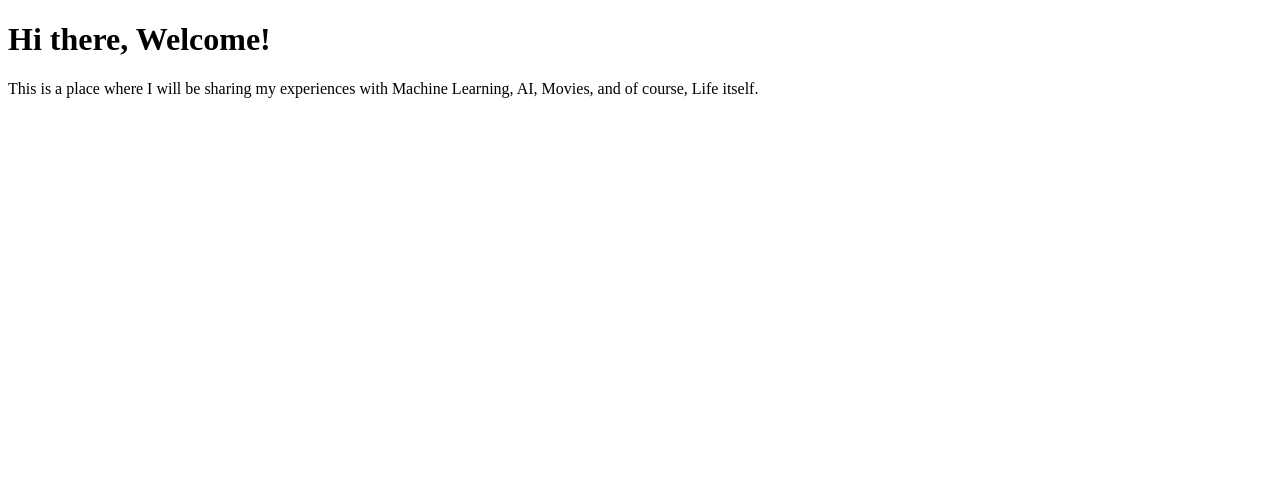
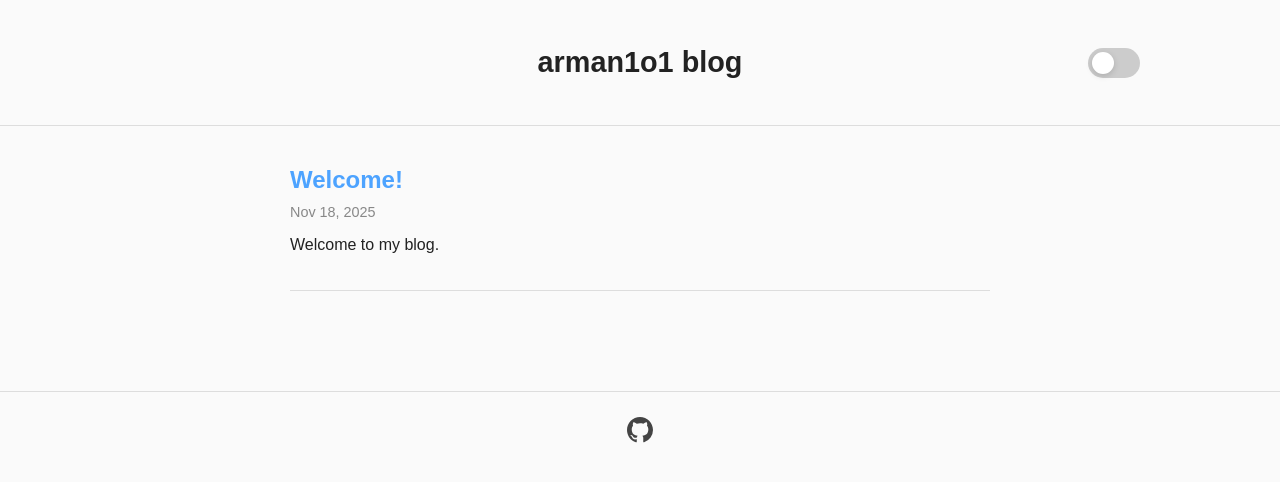
Before and after one commit to arman1o1/arman1o1.github.io, a plain HTML site: page index.html in a window 1280 px wide. Drawn offline with Linux system fonts and the light colour scheme.

Commit message:
Update index.html

```diff
--- a/index.html
+++ b/index.html
@@ -1,12 +1,47 @@
 <!DOCTYPE html>
 <html lang="en">
 <head>
-    <meta charset="UTF-8">
-    <meta name="viewport" content="width=device-width, initial-scale=1.0">
-    <title>arman1o1 blog</title>
+  <meta charset="UTF-8" />
+  <meta name="viewport" content="width=device-width, initial-scale=1.0" />
+  <meta name="description" content="arman1o1 blog posts." />
+  <title>arman1o1 blog</title>
+  <link rel="stylesheet" href="assets/styles.css">
+  <script defer src="assets/theme.js"></script>
 </head>
 <body>
-    <h1>Hi there, Welcome!</h1>
-    <p>This is a place where I will be sharing my experiences with Machine Learning, AI, Movies, and of course, Life itself.</p>
+
+  <header class="site-header">
+    <div class="header-inner">
+      <a href="/" class="brand">arman1o1 blog</a>
+
+      <div class="header-toggle">
+        <!-- Accessible toggle: input has id and label references it -->
+        <label class="switch" for="theme-toggle-checkbox" title="Toggle dark mode">
+          <input type="checkbox" id="theme-toggle-checkbox" aria-label="Toggle dark mode">
+          <span class="slider" aria-hidden="true"></span>
+        </label>
+      </div>
+    </div>
+  </header>
+
+  <main id="main-content">
+    <div class="container">
+      <article class="post-preview">
+        <h2><a href="posts/post0.html">Welcome!</a></h2>
+        <p class="post-date"><time datetime="2025-11-18">Nov 18, 2025</time></p>
+        <p>Welcome to my blog.</p>
+      </article>
+    </div>
+  </main>
+
+  <footer class="site-footer">
+    <div class="social-icons">
+      <a href="https://github.com/arman1o1" target="_blank" rel="noopener noreferrer" aria-label="GitHub" class="icon github">
+        <svg width="26" height="26" viewBox="0 0 16 16" fill="currentColor" xmlns="http://www.w3.org/2000/svg" aria-hidden="true">
+          <path d="M8 0C3.58 0 0 3.58 0 8c0 3.54 2.29 6.53 5.47 7.59.4.07.55-.17.55-.38 0-.19-.01-.82-.01-1.49-2.01.37-2.53-.49-2.69-.94-.09-.23-.48-.94-.82-1.13-.28-.15-.68-.52-.01-.53.63-.01 1.08.58 1.23.82.72 1.21 1.87.87 2.33.66.07-.52.28-.87.51-1.07-1.78-.2-3.64-.89-3.64-3.95 0-.87.31-1.59.82-2.15-.08-.2-.36-1.02.08-2.12 0 0 .67-.21 2.2.82a7.65 7.65 0 0 1 2-.27c.68 0 1.36.09 2 .27 1.53-1.04 2.2-.82 2.2-.82.44 1.1.16 1.92.08 2.12.51.56.82 1.27.82 2.15 0 3.07-1.87 3.75-3.65 3.95.29.25.54.73.54 1.48 0 1.07-.01 1.93-.01 2.2 0 .21.15.46.55.38A8.01 8.01 0 0 0 16 8c0-4.42-3.58-8-8-8z"/>
+        </svg>
+      </a>
+    </div>
+  </footer>
 </body>
 </html>
```
